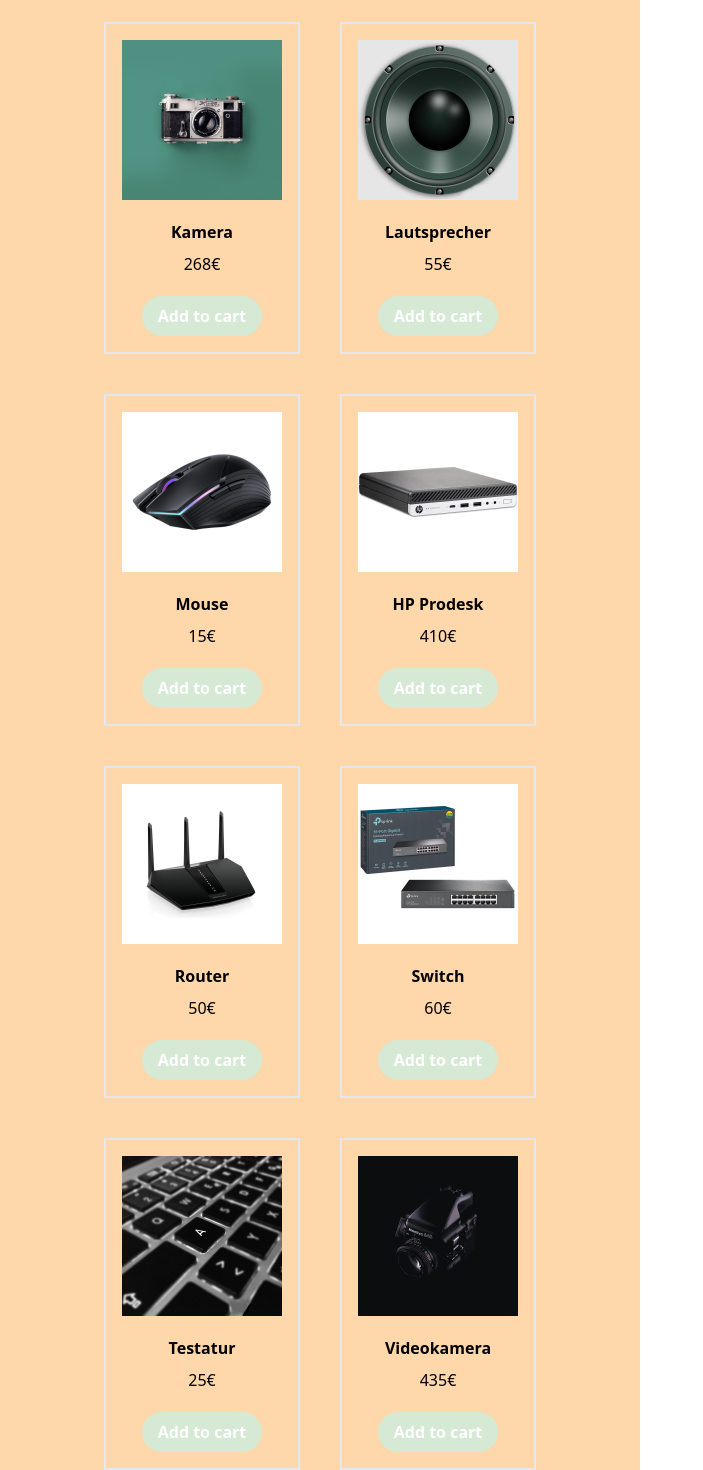
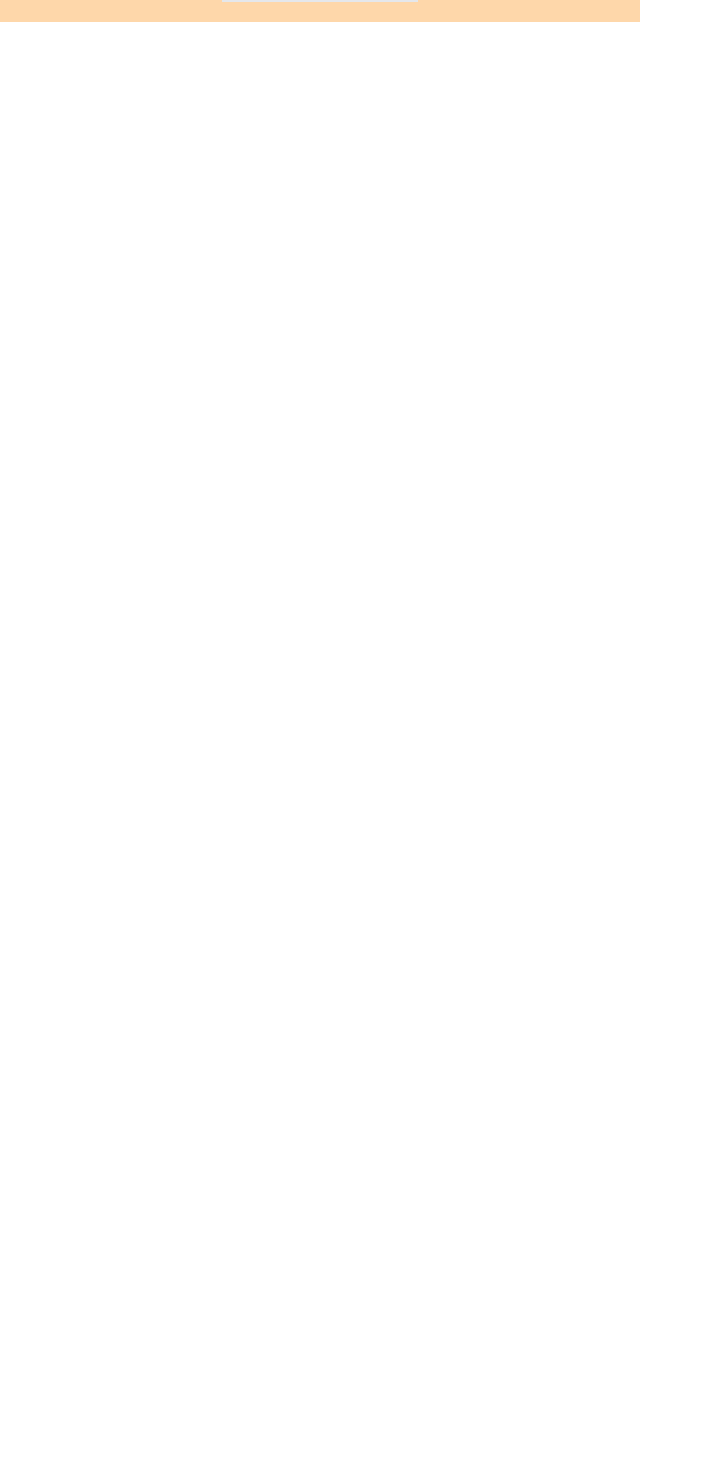
Before and after one commit to MigPorteroDevelop/My-Shop, a Vue app: page / in a window 1280 px wide. Shown: the part 518-1988 px from the top of the page, without its empty margins (0-703 px from the left). After the commit the page ends 800 px from the top, so only its background shows below. Built offline with nearby package versions, Linux system fonts and the light colour scheme.

Commit message:
Products Json

```diff
--- a/package.json
+++ b/package.json
@@ -10,6 +10,7 @@
     "format": "prettier --write src/"
   },
   "dependencies": {
+    "axios": "^1.4.0",
     "pinia": "^2.1.3",
     "vue": "^3.3.4",
     "vue-router": "^4.2.2"
--- a/src/App.vue
+++ b/src/App.vue
@@ -1,17 +1,22 @@
 <script setup>
 import Header from './components/Header.vue'
 import ProductsList from './components/ProductsList.vue'
-import Cart from './components/Cart.vue'
+import Basket from './components/Basket.vue'
 </script>
 
 <template class="container">
   <div>
     <Header />
   </div>
-  <div>
-    <ProductsList />
-  </div>
-  <div>
-    <Cart />
+  <div class="flex justify-between">
+    <div class="w-1/2">
+      <ProductsList />
+    </div>
+    <div>
+
+    </div>
+    <div class="w-1/5">
+      <Basket />
+    </div>
   </div>
 </template>
--- /dev/null
+++ b/src/assets/products.json
@@ -0,0 +1,74 @@
+{
+    "products": [
+      {
+        "id": "1",
+        "photo": "@/assets/images/products/beamer.png",
+        "name": "Beamer",
+        "price": "150€",
+        "stock": "10"
+      },
+      {
+        "id": "2",
+        "photo": "@/assets/images/products/bildschrim.png",
+        "name": "Bildschrim",
+        "price": "354€",
+        "stock": "10"
+      },
+      {
+        "id": "3",
+        "photo": "@/assets/images/products/kamera.png",
+        "name": "Kamera",
+        "price": "268€",
+        "stock": "10"
+      },
+      {
+        "id": "4",
+        "photo": "@/assets/images/products/lautsprecher.png",
+        "name": "Lautsprecher",
+        "price": "55€",
+        "stock": "10"
+      },
+      {
+        "id": "5",
+        "photo": "@/assets/images/products/mouse.png",
+        "name": "Mouse",
+        "price": "15€",
+        "stock": "10"
+      },
+      {
+        "id": "6",
+        "photo": "@/assets/images/products/prodesk.png",
+        "name": "HP Prodesk",
+        "price": "410€",
+        "stock": "10"
+      },
+      {
+        "id": "7",
+        "photo": "@/assets/images/products/router.png",
+        "name": "Router",
+        "price": "50€",
+        "stock": "10"
+      },
+      {
+        "id": "8",
+        "photo": "@/assets/images/products/switch.png",
+        "name": "Switch",
+        "price": "60€",
+        "stock": "10"
+      },
+      {
+        "id": "9",
+        "photo": "@/assets/images/products/testatur.png",
+        "name": "Testatur",
+        "price": "25€",
+        "stock": "10"
+      },
+      {
+        "id": "10",
+        "photo": "@/assets/images/products/vKamera.png",
+        "name": "Videokamera",
+        "price": "435€",
+        "stock": "10"
+      }
+    ]
+  }
--- /dev/null
+++ b/src/components/Basket.vue
@@ -0,0 +1,15 @@
+<script setup>
+</script>
+
+<template>
+    <section class="bg-softPink flex py-5 justify-center">
+        <div>
+            <h1 class="text-4xl text-center">Cart</h1>
+        </div>
+        <div>
+
+        </div>
+    </section>
+</template>
+
+<style></style>
--- a/src/components/ProductsList.vue
+++ b/src/components/ProductsList.vue
@@ -1,17 +1,27 @@
+<script setup>
+import { useProductStore } from '@/stores/products';
+
+const productStore = useProductStore();
+const products = productStore.getAllProducts;
+
+</script>
+
 <template>
-    <section id="products" class="flex flex-wrap gap-10 w-1/2 justify-center bg-orange-200">
+    <section id="products" class="flex flex-wrap gap-10 py-5 justify-center bg-orange-200">
+        <div v-for="product in products" :key="product.id">
             <div id="product-card" class="p-4 border-2">
                 <div id="product-image" class="w-40 h-40">
-                <img src="@/assets/images/products/beamer.png">
+                    <img :src="product.photo">
                 </div>
                 <div id="product-info" class="text-center my-5">
-                <h5 class="font-bold mb-2">Beamer</h5>
-                <h6>150€</h6>
+                    <h5 class="font-bold mb-2">{{ product.name }}</h5>
+                    <h6>{{ product.price }}</h6>
                 </div>
                 <div class="flex items-center">
                     <button class="bg-softGreen hover:bg-blue-700 text-white font-bold py-2 px-4 rounded-full mx-auto">
                         Add to cart
                     </button>
+                </div>
             </div>
         </div>
         <div id="product-card" class="p-4 border-2">
@@ -28,117 +38,5 @@
                 </button>
             </div>
         </div>
-        <div id="product-card" class="p-4 border-2">
-            <div id="product-image" class="w-40 h-40">
-                <img src="@/assets/images/products/kamera.png">
-            </div>
-            <div id="product-info" class="text-center my-5">
-                <h5 class="font-bold mb-2">Kamera</h5>
-                <h6>268€</h6>
-            </div>
-            <div class="flex items-center">
-                <button class="bg-softGreen hover:bg-blue-700 text-white font-bold py-2 px-4 rounded-full mx-auto">
-                    Add to cart
-                </button>
-            </div>
-        </div>
-        <div id="product-card" class="p-4 border-2">
-            <div id="product-image" class="w-40 h-40">
-                <img src="@/assets/images/products/lautsprecher.png">
-            </div>
-            <div id="product-info" class="text-center my-5">
-                <h5 class="font-bold mb-2">Lautsprecher</h5>
-                <h6>55€</h6>
-            </div>
-            <div class="flex items-center">
-                <button class="bg-softGreen hover:bg-blue-700 text-white font-bold py-2 px-4 rounded-full mx-auto">
-                    Add to cart
-                </button>
-            </div>
-        </div>
-        <div id="product-card" class="p-4 border-2">
-            <div id="product-image" class="w-40 h-40">
-                <img src="@/assets/images/products/mouse.png">
-            </div>
-            <div id="product-info" class="text-center my-5">
-                <h5 class="font-bold mb-2">Mouse</h5>
-                <h6>15€</h6>
-            </div>
-            <div class="flex items-center">
-                <button class="bg-softGreen hover:bg-blue-700 text-white font-bold py-2 px-4 rounded-full mx-auto">
-                    Add to cart
-                </button>
-            </div>
-        </div>
-        <div id="product-card" class="p-4 border-2">
-            <div id="product-image" class="w-40 h-40">
-                <img src="@/assets/images/products/prodesk.png">
-            </div>
-            <div id="product-info" class="text-center my-5">
-                <h5 class="font-bold mb-2">HP Prodesk</h5>
-                <h6>410€</h6>
-            </div>
-            <div class="flex items-center">
-                <button class="bg-softGreen hover:bg-blue-700 text-white font-bold py-2 px-4 rounded-full mx-auto">
-                    Add to cart
-                </button>
-            </div>
-        </div>
-        <div id="product-card" class="p-4 border-2">
-            <div id="product-image" class="w-40 h-40">
-                <img src="@/assets/images/products/router.png">
-            </div>
-            <div id="product-info" class="text-center my-5">
-                <h5 class="font-bold mb-2">Router</h5>
-                <h6>50€</h6>
-            </div>
-            <div class="flex items-center">
-                <button class="bg-softGreen hover:bg-blue-700 text-white font-bold py-2 px-4 rounded-full mx-auto">
-                    Add to cart
-                </button>
-            </div>
-        </div>
-        <div id="product-card" class="p-4 border-2">
-            <div id="product-image" class="w-40 h-40">
-                <img src="@/assets/images/products/switch.png">
-            </div>
-            <div id="product-info" class="text-center my-5">
-                <h5 class="font-bold mb-2">Switch</h5>
-                <h6>60€</h6>
-            </div>
-            <div class="flex items-center">
-                <button class="bg-softGreen hover:bg-blue-700 text-white font-bold py-2 px-4 rounded-full mx-auto">
-                    Add to cart
-                </button>
-            </div>
-        </div>
-        <div id="product-card" class="p-4 border-2">
-            <div id="product-image" class="w-40 h-40">
-                <img src="@/assets/images/products/testatur.png">
-            </div>
-            <div id="product-info" class="text-center my-5">
-                <h5 class="font-bold mb-2">Testatur</h5>
-                <h6>25€</h6>
-            </div>
-            <div class="flex items-center">
-                <button class="bg-softGreen hover:bg-blue-700 text-white font-bold py-2 px-4 rounded-full mx-auto">
-                    Add to cart
-                </button>
-            </div>
-        </div>
-        <div id="product-card" class="p-4 border-2">
-            <div id="product-image" class="w-40 h-40">
-                <img src="@/assets/images/products/vKamera.png">
-            </div>
-            <div id="product-info" class="text-center my-5">
-                <h5 class="font-bold mb-2">Videokamera</h5>
-                <h6>435€</h6>
-            </div>
-            <div class="flex items-center">
-                <button class="bg-softGreen hover:bg-blue-700 text-white font-bold py-2 px-4 rounded-full mx-auto">
-                    Add to cart
-                </button>
-            </div>
-        </div>
     </section>
 </template>
--- a/src/stores/counter.js
+++ /dev/null
@@ -1,12 +0,0 @@
-import { ref, computed } from 'vue'
-import { defineStore } from 'pinia'
-
-export const useCounterStore = defineStore('counter', () => {
-  const count = ref(0)
-  const doubleCount = computed(() => count.value * 2)
-  function increment() {
-    count.value++
-  }
-
-  return { count, doubleCount, increment }
-})
--- /dev/null
+++ b/src/stores/products.js
@@ -0,0 +1,23 @@
+import { defineStore } from 'pinia';
+
+export const useProductStore = defineStore('product', {
+  state: () => ({
+    products: [],
+    basket: []
+  }),
+  actions: {
+    async fetchProducts() {
+      try {
+        const response = await axios.get('@/assets/products.json');
+        this.products = response.data;
+      } catch (error) {
+        console.log(error);
+      }
+    }
+  },
+  getters: {
+    getAllProducts() {
+      return this.products;
+    }
+  },
+});
--- a/src/views/HomeView.vue
+++ b/src/views/HomeView.vue
@@ -1,9 +1,12 @@
 <script setup>
-import Cart from '../components/Cart.vue'
+import Basket from '../components/Basket.vue'
 </script>
 
 <template>
   <main>
-    <Cart />
+    <Basket />
   </main>
 </template>
+
+<!--Por que cojones desde aqui apunta al componente Basket,
+  si se supone que desde aqui se muestra la página completa desde el router?-->
```
Also changed, not shown: src/components/Cart.vue (deleted, +0 -8 lines), 1 other file (tests, documents, lock files or other folders). Lines whose indentation alone changed are shown as unchanged.
